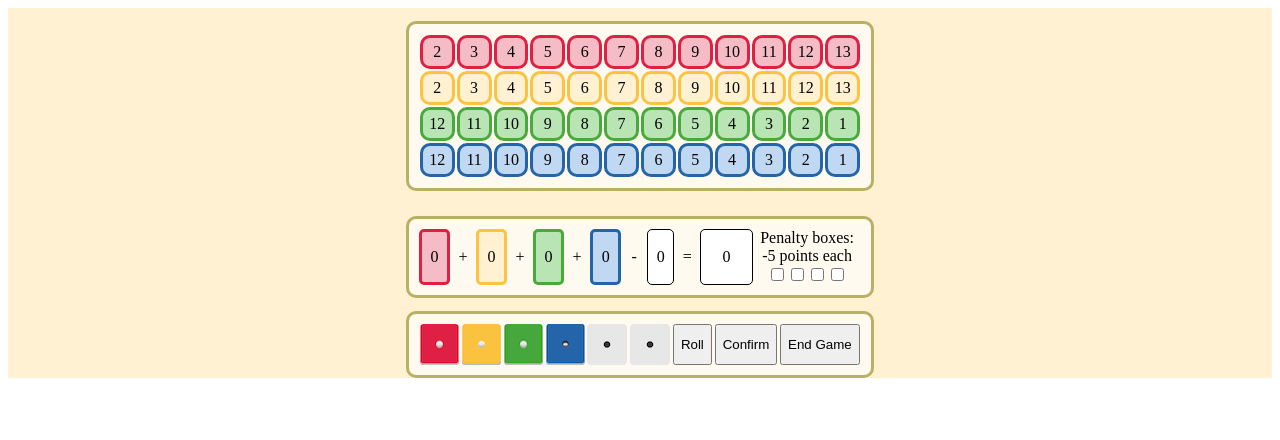
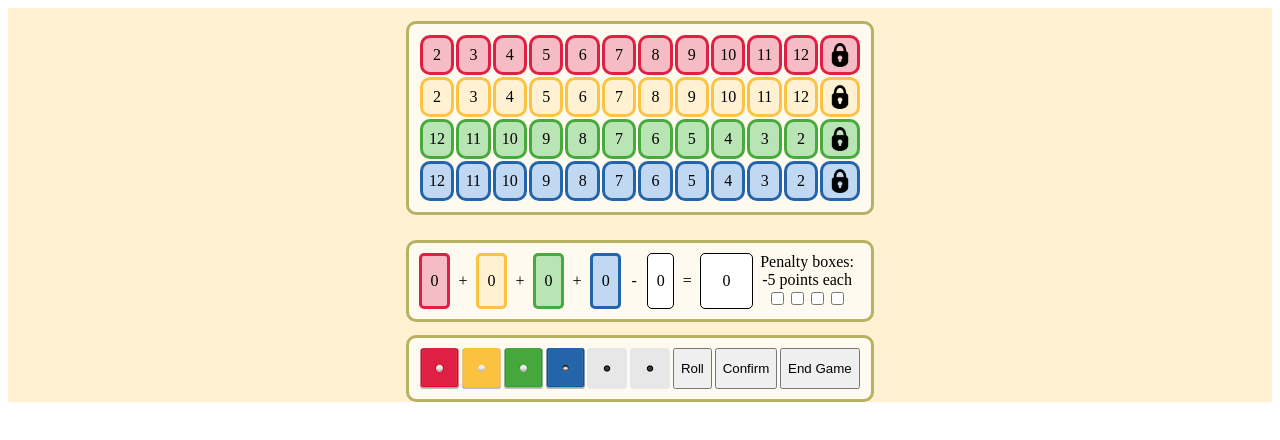
Before and after one commit to drmeloy/qwixx2, a React app: page / in a window 1280 px wide. Shown: the top 440 px of the page. Built offline with nearby package versions, Linux system fonts and the light colour scheme.

Commit message:
lock added to rows

```diff
--- a/src/components/NumberBoxes/NumberBoxes.jsx
+++ b/src/components/NumberBoxes/NumberBoxes.jsx
@@ -1,5 +1,6 @@
 import React from 'react';
 import styles from './NumberBoxes.css';
+import lock from '../../../public/assets/lock.png';
 
 export default function NumberBoxes(){
   const colors = ['red', 'yellow', 'green', 'blue'];
@@ -17,7 +18,7 @@ export default function NumberBoxes(){
     }
     return numbers.map((num, i) => (
       <li key={color + ' ' + i} className={styles[color]}>
-        {num}
+        {num === 13 || num === 1 ? <img src={lock}></img> : num}
       </li>
     ));
   };
```
Also changed, not shown: public/assets/lock.png (added).
